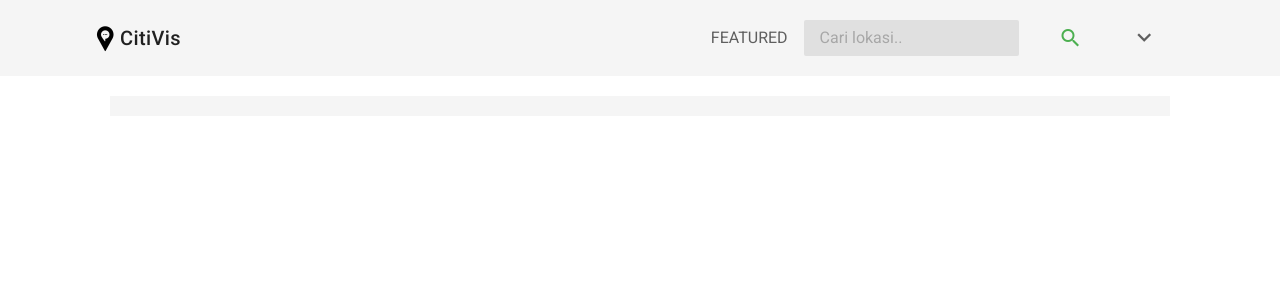
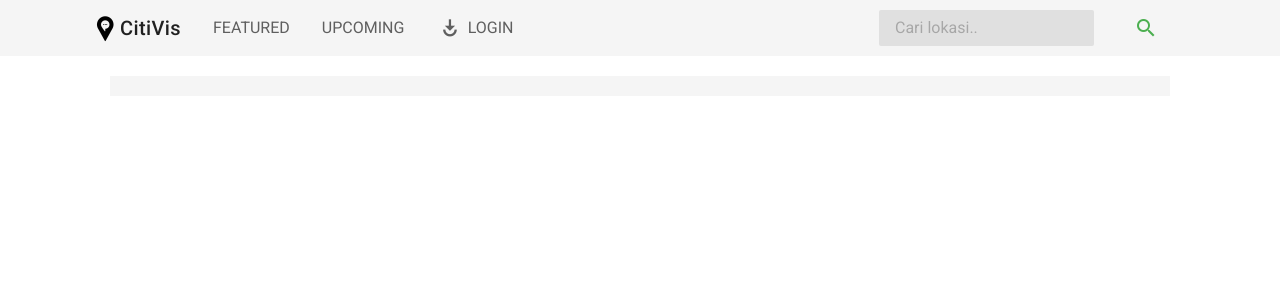
Before and after one commit to dewzzjr/citivis-event, a Flask app: page /featured in a window 1280 px wide. Shown: the top 300 px of the page. Run offline with Flask 2, Linux system fonts and the light colour scheme; data that the repository does not hold is empty; parts of the project's set-up code (start-up, migrations or seed data) failed here and were passed over; some libraries are stand-ins or nearby versions.

Commit message:
fix navbar and add upcoming

```diff
--- a/app.py
+++ b/app.py
@@ -149,12 +149,30 @@ def detail(id=None):
 
 	return render_template('detail.html', data=data, locations=locations, labels=labels, name_address=name_address)
 
+@app.route('/upcoming')
+def upcoming():
+	# return list(db.getAllTimse())
+	locations = []
+	labels = []
+	name_address = []
+
+	data = db.searchEventsByUpcoming().distinct('entities.place')
+	for index, d in enumerate(data):
+		locations.append(d['location'])
+		name_address.append(
+			{'name': d['name'], 'address': d['address'], 'location': d['location']}
+		)
+		text = makeLabel(index, d['name'], d['address'])
+		labels.append(text)
+
+	return render_template('index.html', locations=locations, labels=labels, name_address=name_address)
+
 @app.route('/')
 @app.route('/search/<string:query>')
 def index(query=None):
-	if session.get('url'):
-		url = session.pop('url', None)
-		return redirect(url)
+	# if session.get('url'):
+	# 	url = session.pop('url', None)
+	# 	return redirect(url)
 
 	locations = []
 	labels = []
--- a/mongo.py
+++ b/mongo.py
@@ -1,4 +1,5 @@
 from database.md import MongoDB
+import datetime
 import pymongo
 
 class MongoProvider(MongoDB):
@@ -20,3 +21,11 @@ class MongoProvider(MongoDB):
         return self.getDataset().find(
             {'entities.time': {'$in': [data]}}
         ).sort([("created_time", pymongo.DESCENDING)])
+
+    def searchEventsByUpcoming(self):
+        data = datetime.datetime.today()
+        return self.getDataset().find(
+            {
+                'entities.time': {'$gte': data}
+            }
+        ).sort([("created_time", pymongo.DESCENDING)])
--- a/static/css/custom.css
+++ b/static/css/custom.css
@@ -9,12 +9,20 @@ body {
 }
 
 .full-map {
-    min-height: calc(100vh - 76px);
-    top: 76px;
+    min-height: calc(100vh - 56px);
+    top: 56px;
     width: 100%;
     left: 0;
     position: absolute;
     z-index: 0;
+}
+
+header {
+    z-index:7;
+}
+
+.icon-brand {
+    height:30px;
 }
 
 .message {
@@ -30,8 +38,8 @@ body {
 
 .user {
     display: inline-block;
-    width: 50px;
-    height: 50px;
+    width: 26px;
+    height: 26px;
     border-radius: 50%;
     object-fit: cover;
 }
--- a/templates/navbar.html
+++ b/templates/navbar.html
@@ -1,55 +1,62 @@
 <header class="navbar navbar-expand-lg navbar-light bg-light">
 	<div class="container">
 		<a class="navbar-brand" href="{{ url_for('index') }}">
-			<img class="d-inline-block align-top" height="30" src="{{ url_for('static', filename='icon-light.png')}}"/>
+			<img class="icon-brand d-inline-block align-top" src="{{ url_for('static', filename='icon-light.png')}}"/>
 			CitiVis
 		</a>
-		<div class="navbar justify-content-end" id="navbarNavDropdown">
-			<div class="navbar-nav">
+		<button class="navbar-toggler" type="button" data-toggle="collapse" data-target="#navbar" aria-controls="navbarNav" aria-expanded="false"
+			aria-label="Toggle navigation">
+			<span class="navbar-toggler-icon"></span>
+		</button>
+		<div class="nav collapse navbar-collapse navbar-right" id="navbar">
+			<div class="navbar-nav mr-auto mt-2 mt-lg-0">
 				<div class="nav-item">
 					<a href="{{ url_for('home') }}" class="nav-link">FEATURED</a>
 				</div>
-				<form class="form-inline" id="form-place">
-					<input id="input-place" class="form-control mr-sm-2" id="search-place" type="search" name="place" placeholder="Cari lokasi.." aria-label="Search">
-					<button class="btn btn-outline-success my-2 my-sm-0" type="submit">
-						<i class="material-icons">search</i>
-					</button>
-				</form>
-				<!-- /.form-search-place -->
-				<div class="nav-item dropdown">
-					<a class="nav-link dropdown-toggle dropdown-toggle-split" href="#" id="navbarDropdownMenuLink" data-toggle="dropdown">
-						<span class="sr-only">menu</span>
+				<div class="nav-item">
+					<a href="{{ url_for('upcoming') }}" class="nav-link">UPCOMING</a>
+				</div>
+				{% if session.get('access_token') -%}
+				<div class="nav-item btn-group p-0 m-0 ml-2">
+					<a class="nav-link btn btn-outline-primary p-1" href="#" data-toggle="dropdown">
+						<img src="{{ session.get('profile_picture') }}" class="user d-inline-block" alt="{{ session.get('profile_name') }}">
 					</a>
-					<div class="dropdown-menu dropdown-menu-right">
-					{% if session.get('access_token') -%}
-						<div class="media ml-2 mr-2">
-							<img src="{{ session.get('profile_picture') }}" class="user mr-2" alt="{{ session.get('profile_name') }}">
-							<div class="media-body text-right">
-								<h5 class="mb-0">
-									{{ session.get('profile_name') }}
-								</h5>
-								<p class="mb-3 text-muted">
-									{{ session.get('email') }}
-								</p>
-								<a class="btn btn-primary" href="{{ url_for('logout', next= request.url) }}">
-									<i class="material-icons">exit_to_app</i>
-									Logout
-								</a>
-							</div>
-							<!-- /.media-body -->
-						</div>
-						<!-- /.media -->
-					{% else -%}
-						<a class="dropdown-item success" href="{{ url_for('signin', next= request.url) }}">
-							<i class="material-icons">play_for_work</i>
-							Login
-						</a>
-					{% endif -%}
+					<div class="dropdown-menu dropdown-menu-right p-2">
+						<p class="dropdown-header">
+							{{ session.get('profile_name') }}
+							</h5>
+							<h6 class="dropdown-item disabled">
+								{{ session.get('email') }}
+							</h6>
+							<a class="dropdown-item" href="{{ url_for('logout', next= request.url) }}">
+								<i class="material-icons">exit_to_app</i>
+								LOGOUT
+							</a>
 					</div>
+					<!-- /.dropdown -->
 				</div>
-				<!-- /.dropdown -->
+				<!-- /.nav-item -->
+				{% else -%}
+				<div class="nav-item">
+					<a class="nav-link" href="{{ url_for('signin', next= request.url) }}">
+						<i class="material-icons">play_for_work</i>
+						LOGIN
+					</a>
+				</div>
+				{% endif -%}
 			</div>
 			<!-- /.navbar-nav -->
+
+			<form class="form-inline my-2 my-lg-0" id="form-place">
+				<input id="input-place" class="form-control mr-sm-2" id="search-place" type="search" name="place" placeholder="Cari lokasi.."
+					aria-label="Search">
+				<button class="btn btn-outline-success my-2 my-sm-0" type="submit">
+					<i class="material-icons">search</i>
+				</button>
+			</form>
+			<!-- /.form-search-place -->
+
+
 		</div>
 		<!-- /.collapse -->
 	</div>
```
